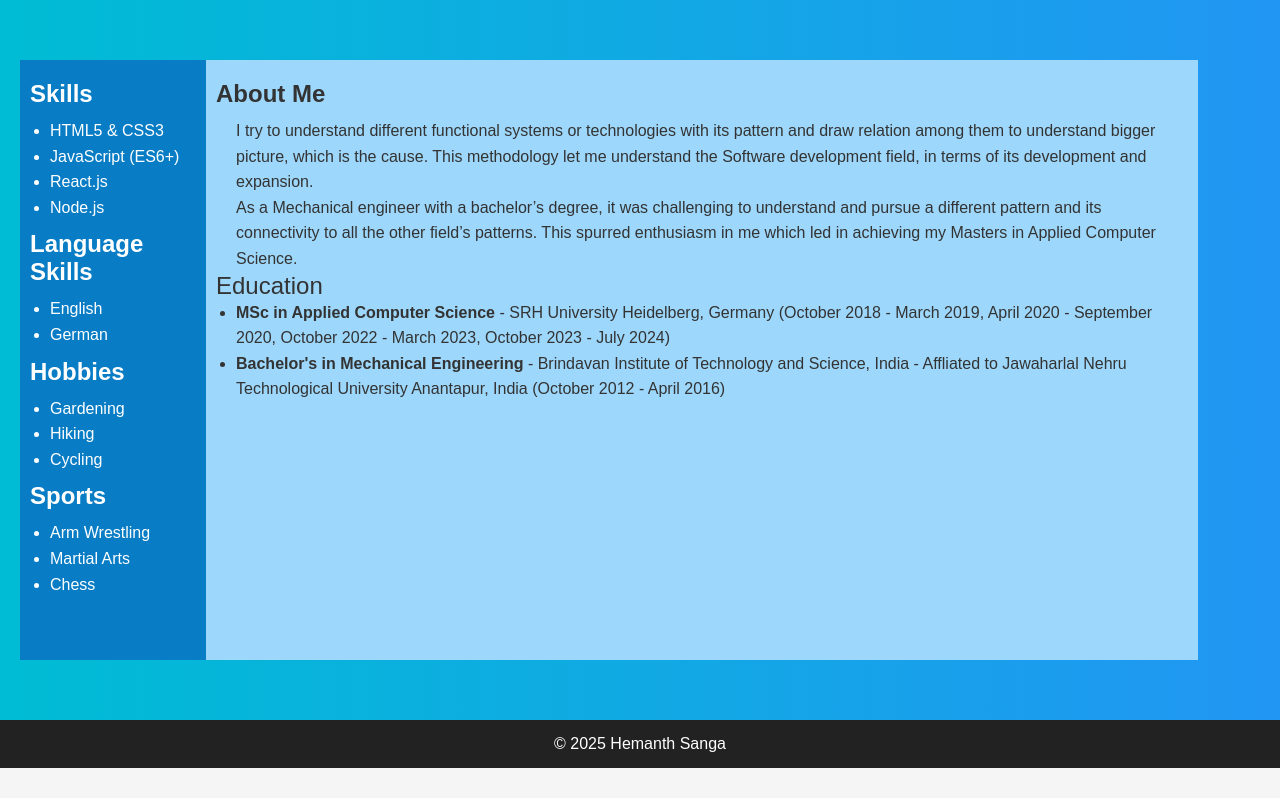
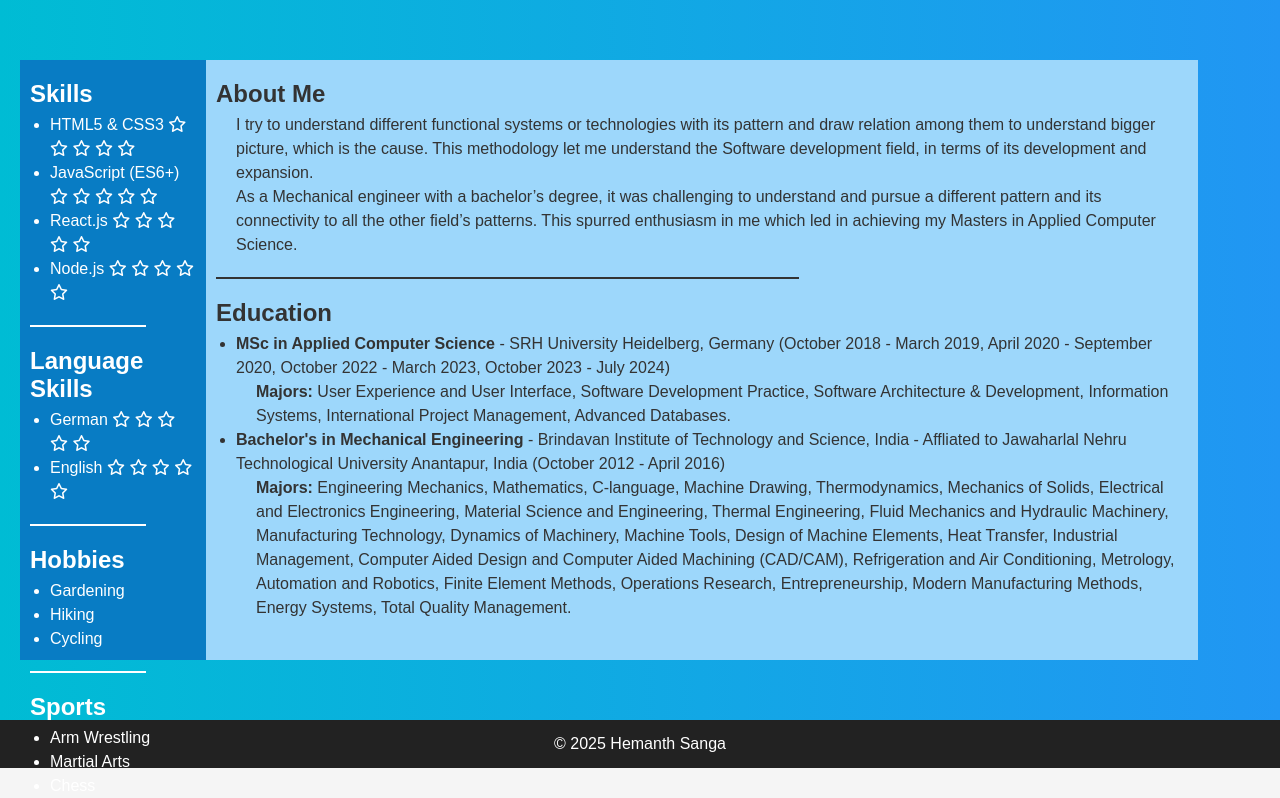
Before and after one commit to HemanthSanga/Internship_Projects_Web_Applications_2025, a plain HTML site: page Basic_Project 2 - Personal_Portfolio_Website/about.html in a window 1280 px wide. Shown: the part 58-856 px from the top of the page. Before the commit the page ends 826 px from the top, so only its background shows below. Drawn offline with Linux system fonts and the light colour scheme.

Commit message:
ubout page update

```diff
--- a/Basic_Project 2 - Personal_Portfolio_Website/about.html
+++ b/Basic_Project 2 - Personal_Portfolio_Website/about.html
@@ -5,10 +5,11 @@
     <meta name="viewport" content="width=device-width, initial-scale=1.0">
     <title>About | Hemanth Portfolio</title>
     <link rel="stylesheet" href="styles.css">
+    <link rel="stylesheet" href="https://cdnjs.cloudflare.com/ajax/libs/font-awesome/6.4.0/css/all.min.css">
 </head>
 <body>
     <header>
-    <h1 class="logo">Hemanth</h1>
+    <h1 class="logo">Personal Portfolio Website</h1>
     <nav>
       <ul class="nav-links">
         <li><a href="home.html">Home</a></li>
@@ -18,28 +19,78 @@
       </ul>
     </nav>
   </header>
-
   <section class="about-section">
     <div class="about-left">
       <h2>Skills</h2>
         <ul class="skills">
-          <li>HTML5 & CSS3</li>
-          <li>JavaScript (ES6+)</li>
-          <li>React.js</li>
-         <li>Node.js</li>
+         <li>HTML5 & CSS3
+          <span> <!-- Stars to represent skill level -->
+            <i class="fa-regular fa-star"></i>
+            <i class="fa-regular fa-star"></i>
+            <i class="fa-regular fa-star"></i>
+            <i class="fa-regular fa-star"></i>
+            <i class="fa-regular fa-star"></i>
+          </span>
+        </li>
+        <li>JavaScript (ES6+)
+           <span> <!-- Stars to represent skill level -->
+            <i class="fa-regular fa-star"></i>
+            <i class="fa-regular fa-star"></i>
+            <i class="fa-regular fa-star"></i>
+            <i class="fa-regular fa-star"></i>
+            <i class="fa-regular fa-star"></i>
+          </span>
+        </li>
+        <li>React.js
+           <span> <!-- Stars to represent skill level -->
+            <i class="fa-regular fa-star"></i>
+            <i class="fa-regular fa-star"></i>
+            <i class="fa-regular fa-star"></i>
+            <i class="fa-regular fa-star"></i>
+            <i class="fa-regular fa-star"></i>
+          </span>
+        </li>
+        <li>Node.js
+           <span> <!-- Stars to represent skill level -->
+            <i class="fa-regular fa-star"></i>
+            <i class="fa-regular fa-star"></i>
+            <i class="fa-regular fa-star"></i>
+            <i class="fa-regular fa-star"></i>
+            <i class="fa-regular fa-star"></i>
+          </span>
+        </li>
       </ul>
-      <h3>Language Skills</h3>
+      <hr class="hr1">
+      <h2>Language Skills</h2>
       <ul class="languages">
-          <li>English</li>
-          <li>German</li>
+        <li>German
+           <span> <!-- Stars to represent skill level -->
+            <i class="fa-regular fa-star"></i>
+            <i class="fa-regular fa-star"></i>
+            <i class="fa-regular fa-star"></i>
+            <i class="fa-regular fa-star"></i>
+            <i class="fa-regular fa-star"></i>
+          </span>
+        </li>
+        <li>English
+           <span> <!-- Stars to represent skill level -->
+            <i class="fa-regular fa-star"></i>
+            <i class="fa-regular fa-star"></i>
+            <i class="fa-regular fa-star"></i>
+            <i class="fa-regular fa-star"></i>
+            <i class="fa-regular fa-star"></i>
+          </span>
+        </li>
       </ul>
-      <h4>Hobbies</h4>
+      <hr class="hr1">
+      <h2>Hobbies</h2>
       <ul class="hobbies">
           <li>Gardening</li>
           <li>Hiking</li>
           <li>Cycling</li>
         </ul>
-      <h5>Sports</h5>
+        <hr class="hr1">
+        <h2>Sports</h2>
         <ul class="sports">
           <li>Arm Wrestling</li>
           <li>Martial Arts</li>
@@ -47,13 +98,18 @@
       </ul>
     </div>
     <div class="about-right">
-      <h6>About Me</h6>
+      <h2>About Me</h2>
       <p>I try to understand different functional systems or technologies with its pattern and draw relation among them to understand bigger picture, which is the cause. This methodology let me understand the Software development field, in terms of its development and expansion.</p>
       <p>As a Mechanical engineer with a bachelor’s degree, it was challenging to understand and pursue a different pattern and its connectivity to all the other field’s patterns. This spurred enthusiasm in me which led in achieving my Masters in Applied Computer Science.</p>
-      <h7>Education</h7>
+      <hr class="hr2">
+      <h2>Education</h2>
       <ul class="education">
-        <li><strong>MSc in Applied Computer Science</strong> - SRH University Heidelberg, Germany (October 2018 - March 2019, April 2020 - September 2020, October 2022 - March 2023, October 2023 - July 2024)</li>
-        <li><strong>Bachelor's in Mechanical Engineering</strong> - Brindavan Institute of Technology and Science, India - Affliated to Jawaharlal Nehru Technological University Anantapur, India (October 2012 - April 2016)</li>
+        <li><strong>MSc in Applied Computer Science</strong> - SRH University Heidelberg, Germany (October 2018 - March 2019, April 2020 - September 2020, October 2022 - March 2023, October 2023 - July 2024)
+          <p><strong>Majors:</strong> User Experience and User Interface, Software Development Practice, Software Architecture & Development, Information Systems, International Project Management, Advanced Databases.</p>
+        </li>
+        <li><strong>Bachelor's in Mechanical Engineering</strong> - Brindavan Institute of Technology and Science, India - Affliated to Jawaharlal Nehru Technological University Anantapur, India (October 2012 - April 2016)
+          <p><strong>Majors:</strong> Engineering Mechanics, Mathematics, C-language, Machine Drawing, Thermodynamics, Mechanics of Solids, Electrical and Electronics Engineering, Material Science and Engineering, Thermal Engineering, Fluid Mechanics and Hydraulic Machinery, Manufacturing Technology, Dynamics of Machinery, Machine Tools, Design of Machine Elements, Heat Transfer, Industrial Management, Computer Aided Design and Computer Aided Machining (CAD/CAM), Refrigeration and Air Conditioning, Metrology, Automation and Robotics, Finite Element Methods, Operations Research, Entrepreneurship, Modern Manufacturing Methods, Energy Systems, Total Quality Management.</p>
+        </li>
       </div>
     </section>
 
--- a/Basic_Project 2 - Personal_Portfolio_Website/styles.css
+++ b/Basic_Project 2 - Personal_Portfolio_Website/styles.css
@@ -95,16 +95,17 @@ header {
   text-align: left;
 }
 
-.about-section h2, .about-section h3, .about-section h4, .about-section h5, .about-section h6, .about-section h7 {
+.about-section h2{
   margin-top: 10px;
-  margin-bottom: 10px;
+  margin-bottom: 5px;
   font-size: 1.5rem;
 }
+
 
 .about-section p, .skills, .education, .languages, .hobbies, .sports{
   max-width: 1000px;
   padding-left: 20px;
-  line-height: 1.6;
+  line-height: 1.5;
   font-size: 1rem;
 }
 
@@ -114,7 +115,6 @@ header {
   padding: 10px;
   text-align: left;
   box-sizing: border-box;
-
 }
 
 .about-right{
@@ -124,6 +124,17 @@ header {
   text-align: left;
   color: #333333; /* Shade of black colour for Right section text */
   box-sizing: border-box;
+}
+
+.hr1{
+  border: 1px solid white; /*A horizontal line in between each section of information.*/
+  margin: 20px 0;
+  width: 70%;
+}
+.hr2{
+  border: 1px solid #333333; /*A horizontal line in between each section of information.*/
+  margin: 20px 0;
+  width: 60%;
 }
 /*class projects in Projects Page*/
 .projects{
@@ -214,6 +225,18 @@ input, textarea {
   border: 1px solid #ccc;
 }
 
+.button-contactPage {
+  background: #fff;
+  color: #2196f3;
+  border: none;
+  padding: 10px 20px;
+  margin-top: 15px;
+  cursor: pointer;
+  font-weight: bold;
+  border-radius: 5px;
+  transition: 0.3s;
+}
+
 footer {  /*footer style for all pages*/
   background: #222;
   color: white;
```
Also changed, not shown: Basic_Project 2 - Personal_Portfolio_Website/contact.html (+2 -2 lines), Basic_Project 2 - Personal_Portfolio_Website/projects.html (+1 -1 lines). Lines whose indentation alone changed are shown as unchanged.
